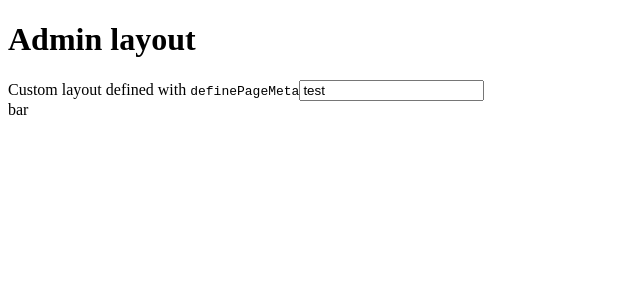
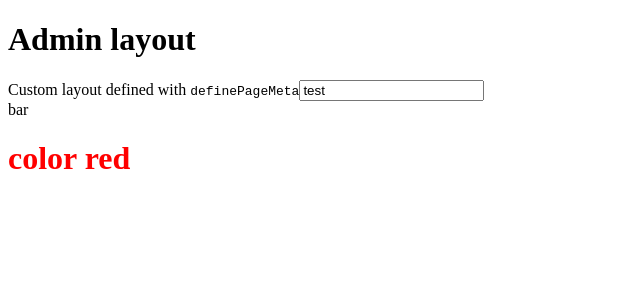
Before and after one commit to hoangitk17/nuxt_template, a Nuxt app: page /admin/dashboard in a window 1280 px wide. Shown: the top 300 px of the page, without its empty margins (0-640 px from the left). Built offline with nearby package versions, Linux system fonts and the light colour scheme.

Commit message:
chore: add global scss

```diff
--- /dev/null
+++ b/assets/scss/commons/_variables.scss
@@ -0,0 +1 @@
+$color-red: red;
--- /dev/null
+++ b/assets/scss/global.scss
@@ -0,0 +1,2 @@
+@import "./commons/_variables.scss";
+@import "./commons/_mixins.scss";
--- a/nuxt.config.ts
+++ b/nuxt.config.ts
@@ -2,6 +2,15 @@
 const DEFAULT_PORT = 3001;
 export default defineNuxtConfig({
   devtools: { enabled: true },
+  vite: {
+    css: {
+      preprocessorOptions: {
+        scss: {
+          additionalData: '@use "@/assets/scss/global.scss" as *;',
+        },
+      },
+    },
+  },
   devServer: {
     port: process.env.NUXT_PUBLIC_PORT as any || DEFAULT_PORT,
   },
--- a/package.json
+++ b/package.json
@@ -16,7 +16,8 @@
     "@typescript-eslint/parser": "^5.59.11",
     "eslint": "^8.42.0",
     "eslint-plugin-vue": "^9.14.1",
-    "nuxt": "^3.5.2"
+    "nuxt": "^3.5.2",
+    "sass": "^1.63.4"
   },
   "dependencies": {
     "@pinia/nuxt": "^0.4.11",
--- a/pages/admin/dashboard/index.vue
+++ b/pages/admin/dashboard/index.vue
@@ -5,6 +5,7 @@
     <div>
       {{ foo }}
     </div>
+    <h1>color red</h1>
   </div>
 </template>
 
@@ -21,3 +22,9 @@ const store = useLoadingStore()
 const config = useRuntimeConfig()
 console.log(store, config)
 </script>
+
+<style lang="scss" scoped>
+h1 {
+  color: $color-red;
+}
+</style>
```
Also changed, not shown: assets/scss/commons/_mixins.scss (added), 1 other file (tests, documents, lock files or other folders).
